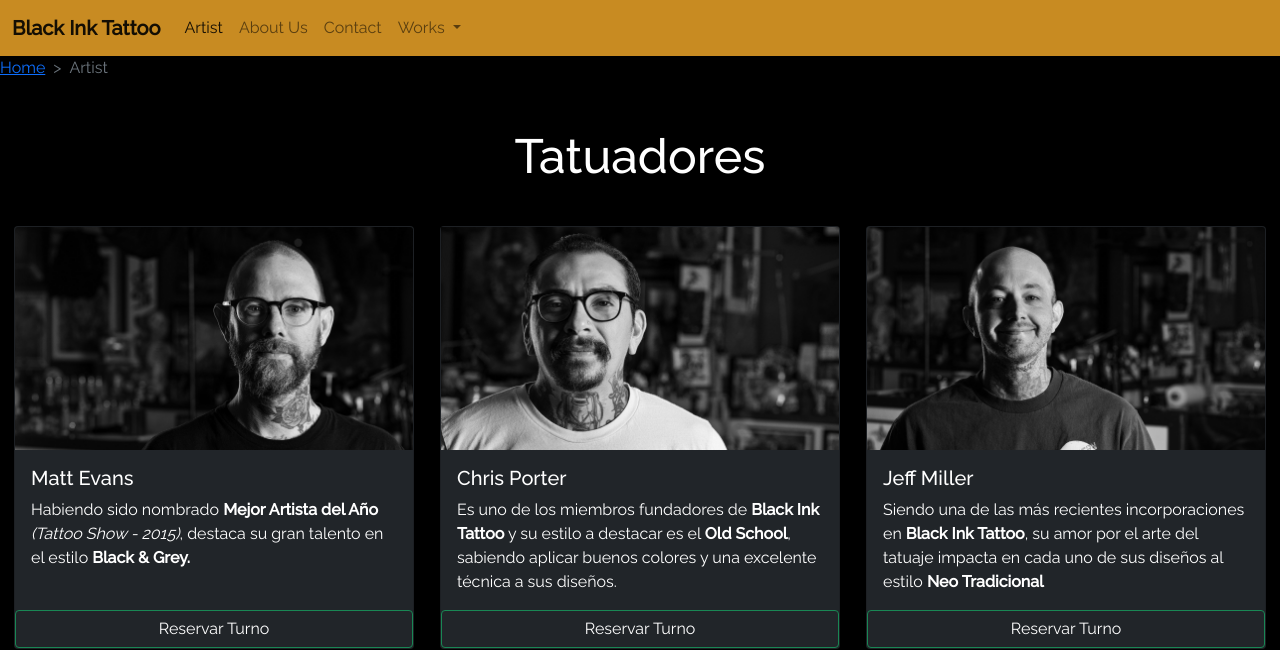
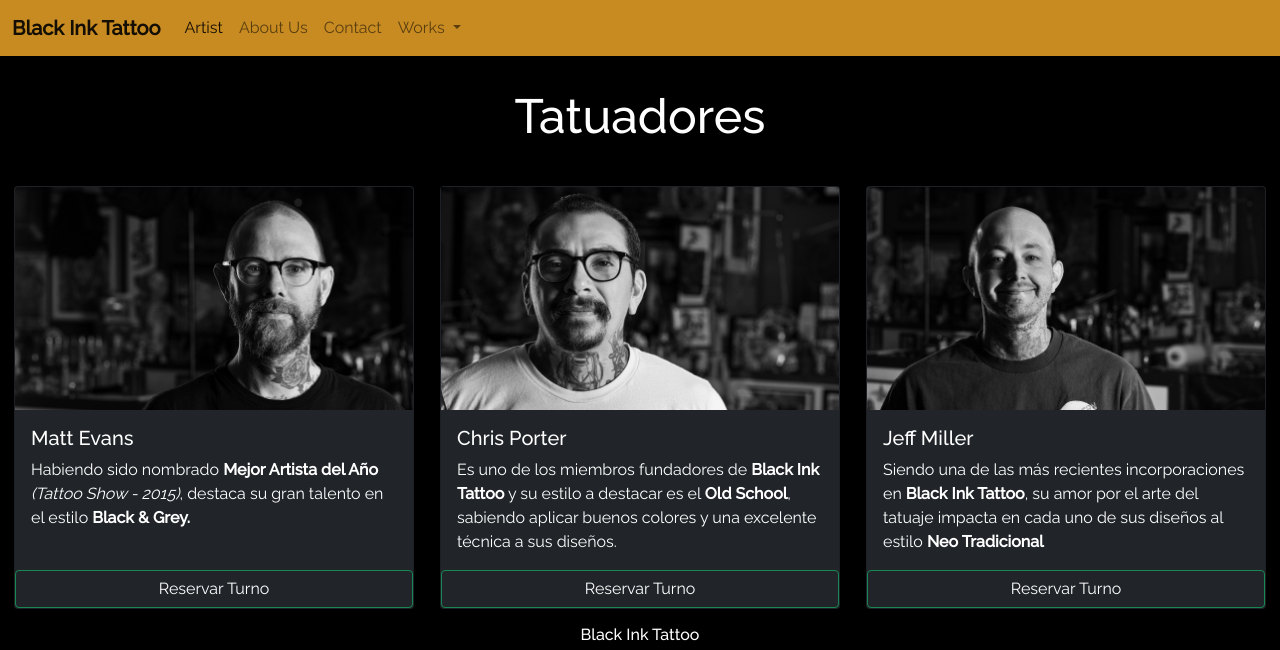
Before and after one commit to GastonPensa/Black-Ink-Tattoo, a plain HTML site: page artists.html in a window 1280 px wide. Shown: the top 650 px of the page. Drawn offline with nearby package versions, Linux system fonts and the light colour scheme.

Commit message:
Borramos los BreadCrums

```diff
--- a/artists.html
+++ b/artists.html
@@ -50,12 +50,6 @@
         </div>
       </div>
     </nav>
-    <nav style="--bs-breadcrumb-divider: '>';" aria-label="breadcrumb">
-      <ol class="breadcrumb">
-        <li class="breadcrumb-item"><a href="index.html">Home</a></li>
-        <li class="breadcrumb-item active" aria-current="page">Artist</li>
-      </ol>
-    </nav>
   </header>
   <main>
     <h1 class="textHome"> Tatuadores</h1>
```
Also changed, not shown: about.html (+0 -4 lines), contact.html (+0 -4 lines), works.html (+0 -4 lines).
